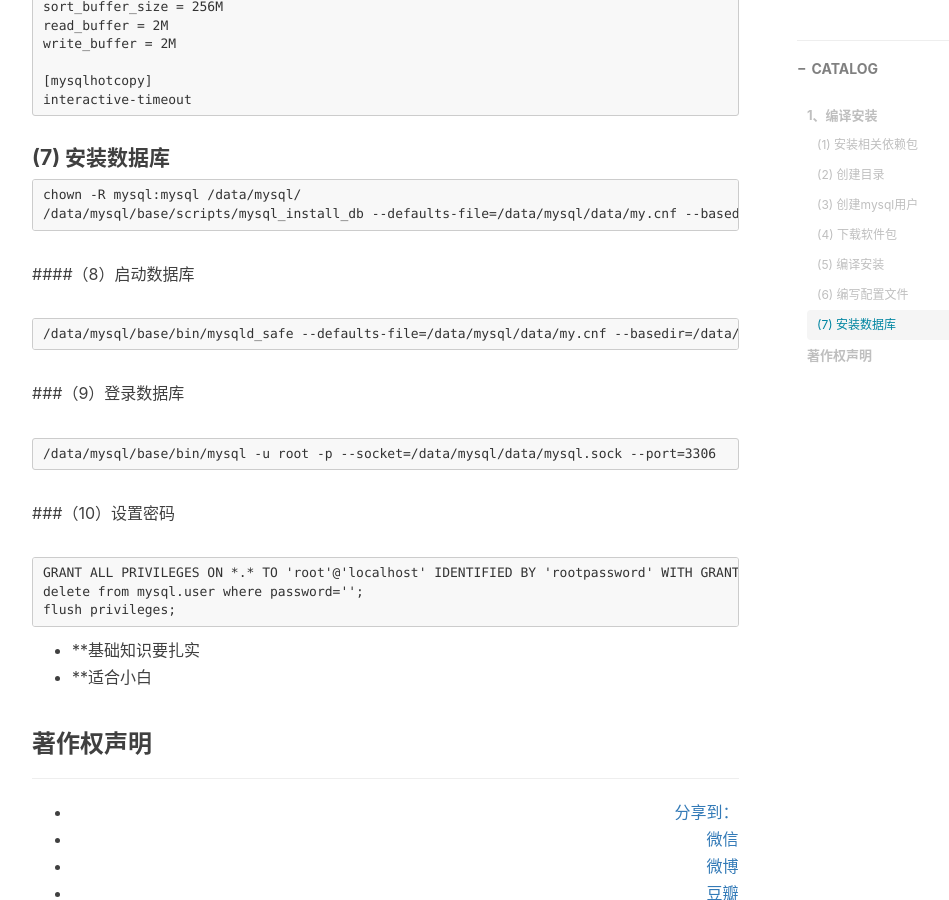
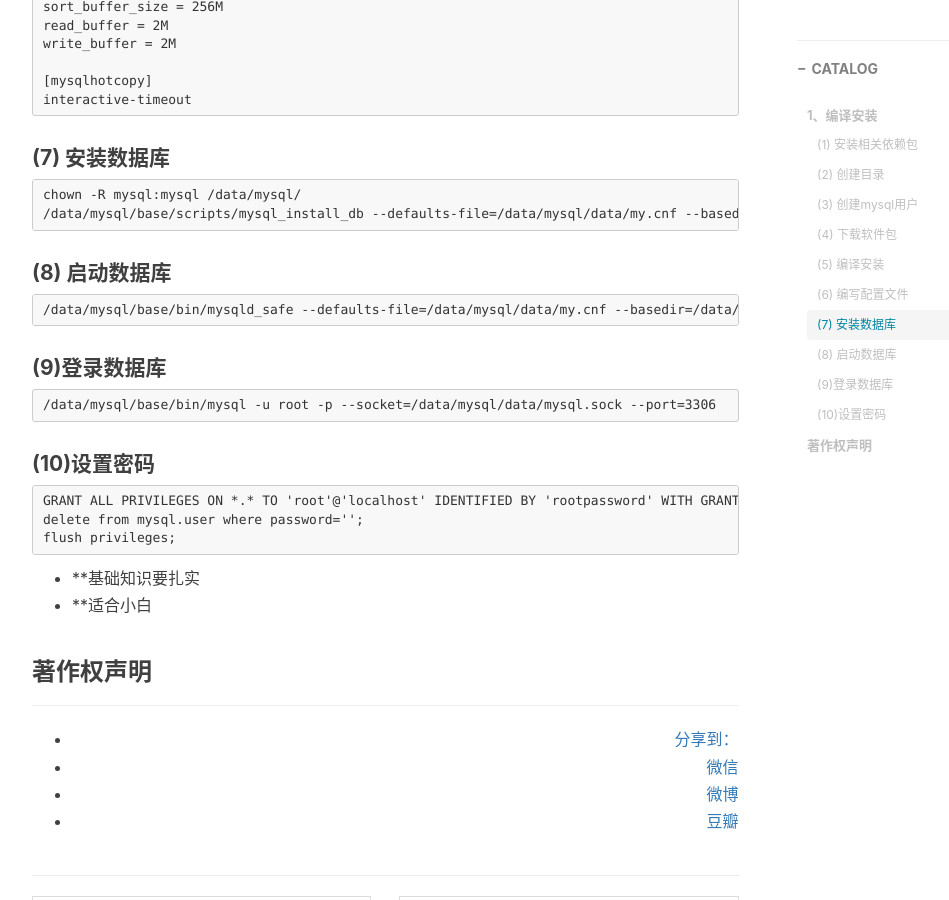
Before and after one commit to mysqlcode/mysqlcode.github.io, a Jekyll site: the page built from _posts/2016-04-27-mysql-install.markdown, in a window 1280 px wide and 900 px high, scrolled down 4918 px. Shown: the whole window, without its empty margins (233-1182 px from the left). Built offline with Jekyll 4.4.1, drawn with Linux system fonts in a browser that asks for light colours; nearby versions of some CDN libraries; comment, search, counter and statistics services are not loaded.

Commit message:
overr post

````diff
--- a/_posts/2016-04-27-mysql-install.markdown
+++ b/_posts/2016-04-27-mysql-install.markdown
@@ -257,17 +257,17 @@ chown -R mysql:mysql /data/mysql/
 /data/mysql/base/scripts/mysql_install_db --defaults-file=/data/mysql/data/my.cnf --basedir=/data/mysql/base --datadir=/data/mysql/data --user=mysql
 ```
 
-####（8）启动数据库
+#### (8) 启动数据库
 
 ```
 /data/mysql/base/bin/mysqld_safe --defaults-file=/data/mysql/data/my.cnf --basedir=/data/mysql/base --datadir=/data/mysql/data --user=mysql &
 ```
-###（9）登录数据库
+#### (9)登录数据库
 
 ```
 /data/mysql/base/bin/mysql -u root -p --socket=/data/mysql/data/mysql.sock --port=3306
 ```
-###（10）设置密码
+#### (10)设置密码
 
 ```
 GRANT ALL PRIVILEGES ON *.* TO 'root'@'localhost' IDENTIFIED BY 'rootpassword' WITH GRANT OPTION;
````
